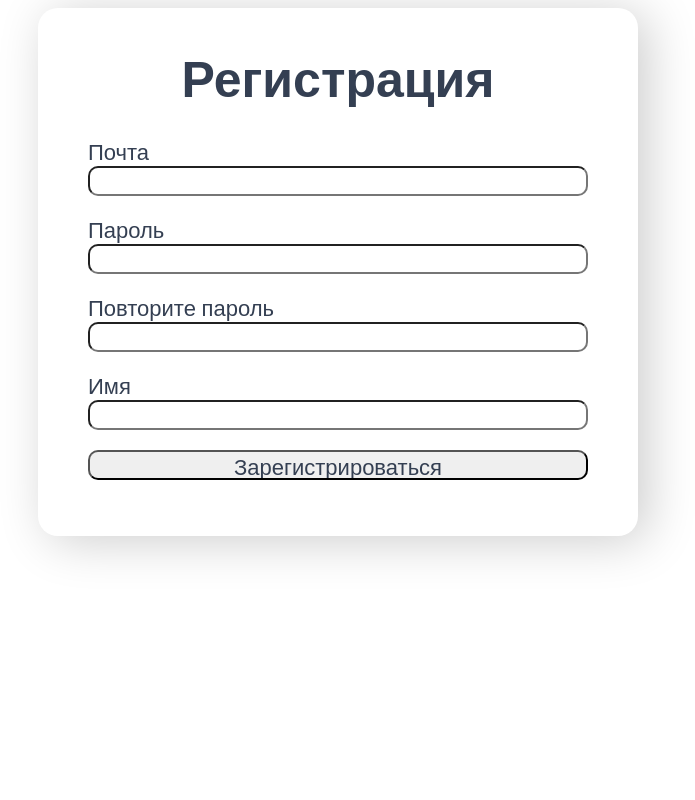
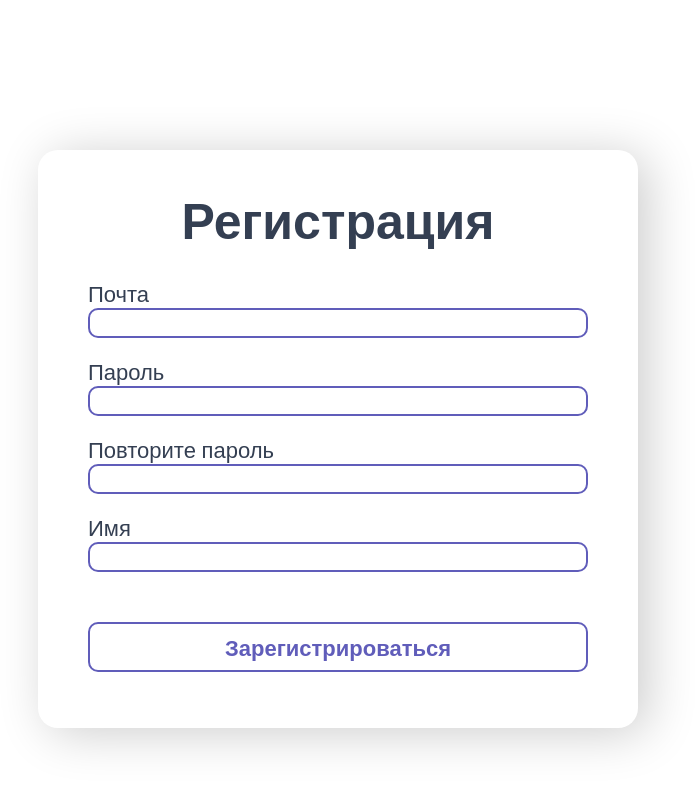
Before and after one commit to ruslan-panda/Web-Castle, a Flask app: page /form_sample in a window 1280 px wide. Shown: the whole page, without its empty margins (302-997 px from the left). Run offline with Flask 3, Linux system fonts and the light colour scheme.

Commit message:
registr css

```diff
--- a/static/css/main.css
+++ b/static/css/main.css
@@ -125,6 +125,7 @@ span {
 
 .s {
     background: rgba(240, 240, 248, 1);
+    margin-left:-10px;
 }
 
 .more-button {
@@ -173,7 +174,7 @@ span {
 }
 .intro {
     max-width: 1920px;
-    margin: 0 auto;
+    margin: auto;
 }
 p label {
     font-family: "Space Grotesk", sans-serif;
@@ -191,6 +192,7 @@ p input {
     font-weight: light;
     font-size: 22px;
     color: #343F52;
+    border: 2px solid #605DBA;
 }
 .window {
 display: flex;
@@ -200,7 +202,7 @@ align-items: center;
 padding: 40px 0;
 width: 600px;
 border-radius: 20px;
-margin: auto;
+margin: 0 auto;
 box-shadow: 10px 5px 50px rgba(0,0,0, 0.2);
 vertical-align: middle;
 }
@@ -217,3 +219,27 @@ display: flex;
 flex-direction: column;
 gap: 20px;
 }
+.submit-button input {
+    padding: 10px 20px;
+    border-radius: 10px;
+    border: 2px solid #605DBA;
+    color: #605DBA;
+    font-weight: 550;
+    transition: all .19s ease-in;
+    background: none;
+    height: 50px;
+}
+.submit-button input:hover {
+    border: 2px solid #605DBA;
+    color: white;
+    background: #605DBA;
+}
+.d input {
+    margin-top: 30px;
+}
+.one {
+    margin-top: 150px;
+}
+.two {
+margin-top: 200px;
+}
--- a/templates/login.html
+++ b/templates/login.html
@@ -2,7 +2,7 @@
 <link href="static/css/main.css" rel="stylesheet" type="text/css"/>
 <link href="static/img/title_logo.png" rel="shortcut icon" type="image/png">
 <title>Вход</title>
-    <div class="window">
+    <div class="window two">
     <h1 class="name-func">Авторизация</h1>
         <form action="" method="post">
             {{ form.hidden_tag() }}
@@ -26,7 +26,7 @@
             {% endfor %}
             </p>
             <p class="check">{{ form.remember_me() }} {{ form.remember_me.label }}</p>
-            <p class="">{{ form.submit(type="submit", class="btn btn-primary") }}</p>
+            <p class="submit-button">{{ form.submit(type="submit", class="btn btn-primary") }}</p>
             <div>{{ message }}</div>
         </form>
         {% endblock %}
--- a/templates/registr.html
+++ b/templates/registr.html
@@ -2,7 +2,7 @@
 <link href="static/css/main.css" rel="stylesheet" type="text/css"/>
 <link href="static/img/title_logo.png" rel="shortcut icon" type="image/png">
 <title>Регистрация</title>
-<div class="window">
+<div class="window one">
     <h1>Регистрация</h1>
     <form action="" method="post">
         {{ form.hidden_tag() }}
@@ -43,7 +43,7 @@
         </p>
         {% endfor %}
         </p>
-        <p>{{ form.submit(type="submit", class="btn btn-primary") }}</p>
+        <p class="submit-button d">{{ form.submit(type="submit", class="btn btn-primary") }}</p>
         {{message}}
     </form>
     {% endblock %}
```
